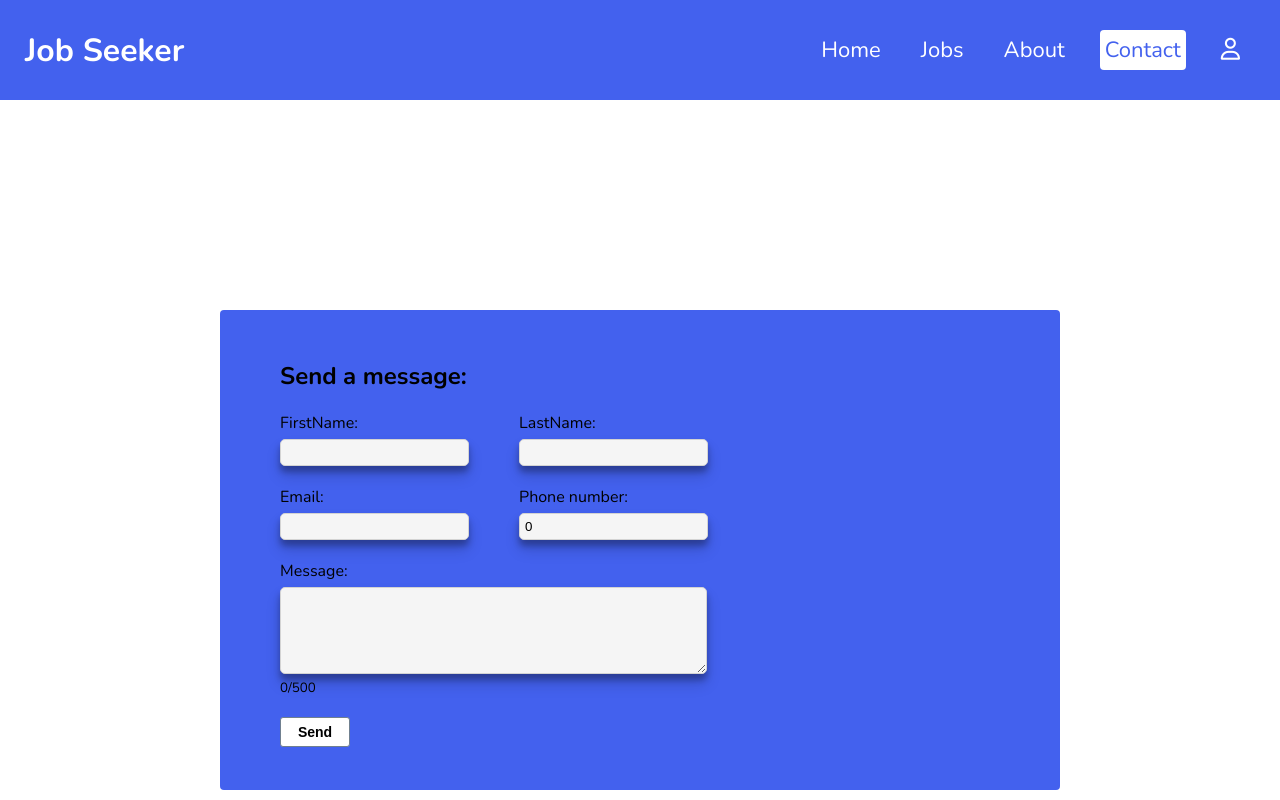
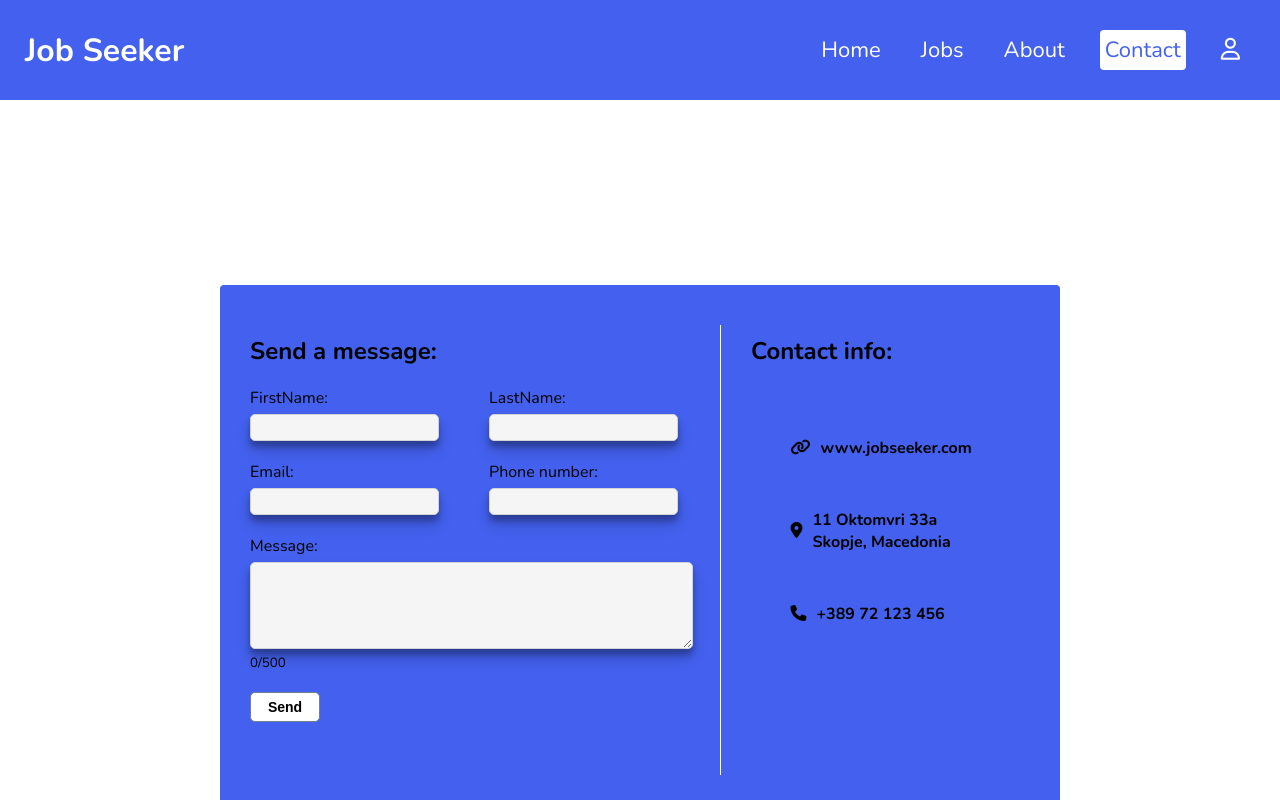
Before and after one commit to BojanJankov/angular-homeworks, an Angular app in the folder job-seeker-app/: page /contact in a window 1280 px wide. Shown: the top 800 px of the page. Built offline with nearby package versions, Linux system fonts and the light colour scheme.

Commit message:
finish cotnact page with contact form updated and added contact info

```diff
--- a/job-seeker-app/src/app/feature/contact/contact.component.html
+++ b/job-seeker-app/src/app/feature/contact/contact.component.html
@@ -11,7 +11,7 @@
           <label for="firstname">FirstName:</label>
           <input type="text" id="firstname" formControlName="firstName" />
           @if(contactForm.get("firstName")?.touched &&
-          contactForm.get("firstName")?.errors?.["required"]) {
+          contactForm.get("firstName")?.errors?.required) {
           <p class="error-message">First name is required!</p>
           }
         </div>
@@ -19,7 +19,7 @@
           <label for="lastname">LastName:</label>
           <input type="text" id="lastname" formControlName="lastName" />
           @if(contactForm.get("lastName")?.touched &&
-          contactForm.get("lastName")?.errors?.["required"]) {
+          contactForm.get("lastName")?.errors?.required) {
           <p class="error-message">Last name is required!</p>
           }
         </div>
@@ -31,13 +31,13 @@
           @if(contactForm.get("email").touched){
           <p
             class="error-message"
-            *ngIf="contactForm.get('email')?.errors?.['required']"
+            *ngIf="contactForm.get('email')?.errors?.required"
           >
             Email is required!
           </p>
           <p
             class="error-message"
-            *ngIf="contactForm.get('email')?.errors?.['email']"
+            *ngIf="contactForm.get('email')?.errors?.email"
           >
             Enter valid email!
           </p>
@@ -47,8 +47,15 @@
           <label for="phoneNumber">Phone number:</label>
           <input type="number" id="phoneNumber" formControlName="phoneNumber" />
           @if(contactForm.get("phoneNumber")?.touched &&
-          !contactForm.controls.phoneNumber.value){
-          <p class="error-message">Enter valid phone number!</p>
+          contactForm.get("phoneNumber").errors?.required){
+          <p class="error-message">Phone number is required!</p>
+          <p
+            class="error-message"
+            *ngIf="contactForm.get('phoneNumber')?.errors?.pattern"
+          >
+            Enter valid phone number!
+          </p>
+
           }
         </div>
       </div>
@@ -76,9 +83,30 @@
       <app-button
         text="Send"
         [type]="'submit'"
-        [style]="{ color: 'black' }"
+        [style]="{
+          color: 'black',
+          borderRadius: '5px'
+        }"
       ></app-button>
     </form>
-    <div class="contact-media-info"></div>
+    <div class="contact-media-info">
+      <div>
+        <h2>Contact info:</h2>
+      </div>
+      <div class="contact-media-info-container">
+        <div class="contact-media-container">
+          <span><i class="fa-solid fa-link"></i></span>
+          <strong>www.jobseeker.com</strong>
+        </div>
+        <div class="contact-media-container">
+          <span><i class="fa-solid fa-location-dot"></i></span>
+          <strong>11 Oktomvri 33a Skopje, Macedonia</strong>
+        </div>
+        <div class="contact-media-container">
+          <span><i class="fa-solid fa-phone"></i></span>
+          <strong>+389 72 123 456</strong>
+        </div>
+      </div>
+    </div>
   </div>
 </section>
--- a/job-seeker-app/src/app/feature/contact/contact.component.scss
+++ b/job-seeker-app/src/app/feature/contact/contact.component.scss
@@ -9,16 +9,16 @@
   background-color: #4361ee;
   padding: 40px 20px;
   border-radius: 4px;
-  height: 400px;
+  height: 450px;
   display: grid;
-  grid-template-columns: 70% 30%;
+  grid-template-columns: 60% 40%;
 }
 
 .contact-form {
   display: flex;
   flex-direction: column;
   gap: 20px;
-  padding: 10px 40px;
+  padding: 10px;
 
   h2 {
     margin: 0;
@@ -37,6 +37,10 @@
     padding: 5px;
   }
 
+  input.ng-invalid.ng-touched {
+    border: 2px solid red;
+  }
+
   textarea {
     background-color: whitesmoke;
     border-radius: 5px;
@@ -44,6 +48,7 @@
     box-shadow: 0 10px 15px rgba(0, 0, 0, 0.14), 0 6px 6px rgba(0, 0, 0, 0.28);
     color: black;
     padding: 5px;
+    width: 101%;
   }
 }
 
@@ -62,3 +67,31 @@
   color: darkred;
   font-size: 14px;
 }
+
+.contact-media-info {
+  border-left: 1px solid white;
+  padding: 0px 20px;
+  display: flex;
+  flex-direction: column;
+  gap: 60px;
+
+  h2 {
+    margin: 10px;
+  }
+}
+
+.contact-media-info-container {
+  display: flex;
+  flex-direction: column;
+  align-items: center;
+  justify-content: center;
+  gap: 50px;
+}
+
+.contact-media-container {
+  padding-left: 20px;
+  width: 200px;
+  display: flex;
+  gap: 10px;
+  align-items: center;
+}
--- a/job-seeker-app/src/app/feature/contact/contact.component.ts
+++ b/job-seeker-app/src/app/feature/contact/contact.component.ts
@@ -25,7 +25,7 @@ export class ContactComponent {
       firstName: new FormControl('', Validators.required),
       lastName: new FormControl('', Validators.required),
       email: new FormControl('', [Validators.required, Validators.email]),
-      phoneNumber: new FormControl(0, [Validators.required, Validators.min(9)]),
+      phoneNumber: new FormControl<number>(null, [Validators.required]),
       message: new FormControl('', [
         Validators.required,
         Validators.max(this.maxContactMessageLenght),
@@ -34,6 +34,10 @@ export class ContactComponent {
   }
 
   onFormSubmit() {
+    this.contactForm.markAllAsTouched();
+
+    if (this.contactForm.invalid) return;
+
     console.log(this.contactForm.value);
 
     this.contactForm.reset();
--- a/job-seeker-app/src/styles.scss
+++ b/job-seeker-app/src/styles.scss
@@ -19,7 +19,6 @@ main {
   box-shadow: 0 10px 15px rgba(0, 0, 0, 0.14), 0 6px 6px rgba(0, 0, 0, 0.28);
   color: black;
   padding: 20px;
-  width: 650px;
 }
 
 .applied-job-list-container {
@@ -58,7 +57,6 @@ main {
   flex-direction: column;
   gap: 20px;
   box-shadow: 0 5px 10px rgba(0, 0, 0, 0.16), 0 3px 3px rgba(0, 0, 0, 0.2);
-  width: 600px;
 }
 
 .job-item-heading-container {
@@ -108,7 +106,3 @@ main {
     cursor: pointer;
   }
 }
-
-input.ng-invalid.ng-touched {
-  border: 2px solid darkred;
-}
--- a/job-seeker-app/tsconfig.json
+++ b/job-seeker-app/tsconfig.json
@@ -6,7 +6,7 @@
     "outDir": "./dist/out-tsc",
     "strict": true,
     "noImplicitOverride": true,
-    "noPropertyAccessFromIndexSignature": true,
+    "noPropertyAccessFromIndexSignature": false,
     "strictPropertyInitialization": false,
     "strictNullChecks": false,
     "noImplicitReturns": true,
```
